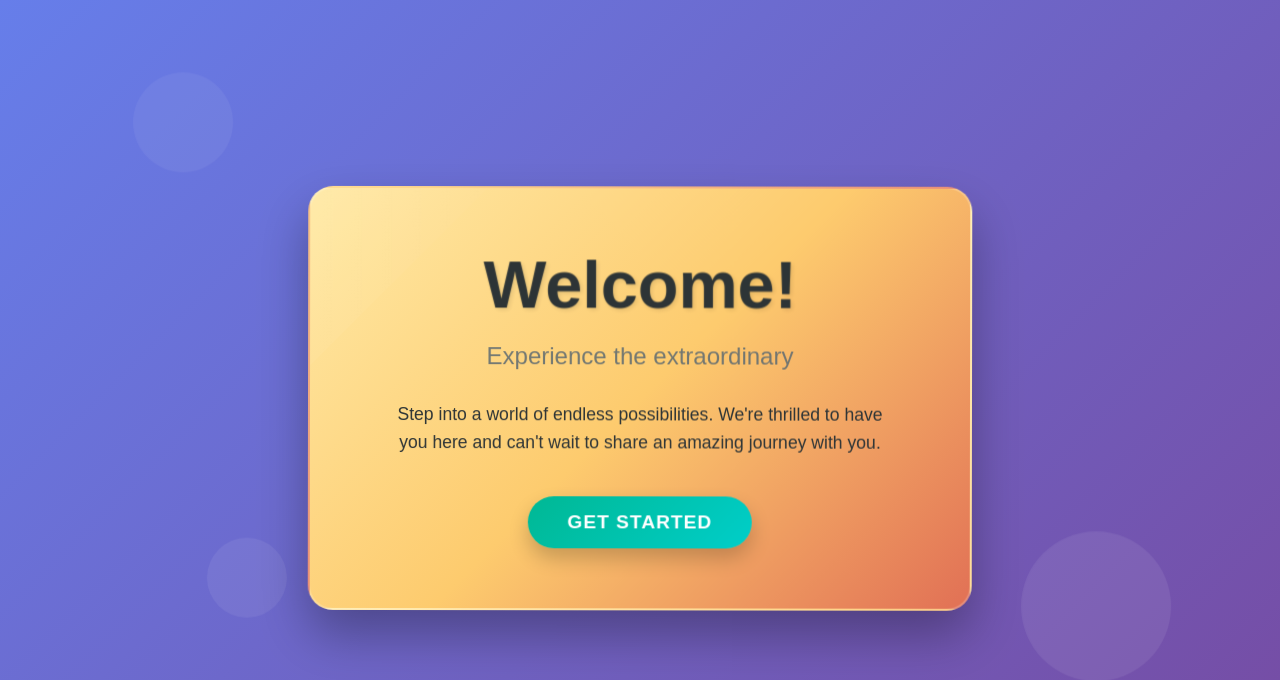
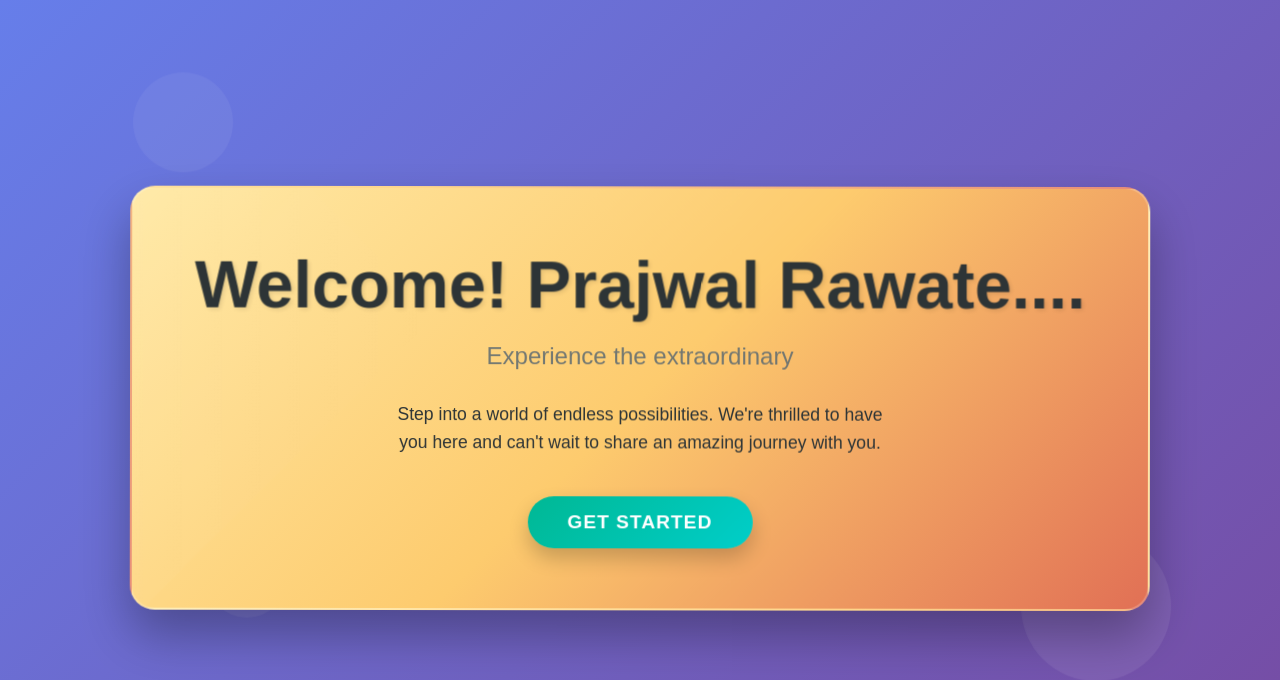
Before and after one commit to Prajwal299/jenkins-demo-flask-app, a Flask app: page / in a window 1280 px wide. Shown: the top 680 px of the page. Run offline with Flask 2, Linux system fonts and the light colour scheme.

Commit message:
small changes 02-3

```diff
--- a/templates/index.html
+++ b/templates/index.html
@@ -206,7 +206,7 @@
     </div>
 
     <div class="floating-container">
-        <h1 class="welcome-title">Welcome!</h1>
+        <h1 class="welcome-title">Welcome! Prajwal Rawate....</h1>
         <p class="welcome-subtitle">Experience the extraordinary</p>
         <p class="welcome-description">
             Step into a world of endless possibilities. We're thrilled to have you here and can't wait to share an amazing journey with you.
```
